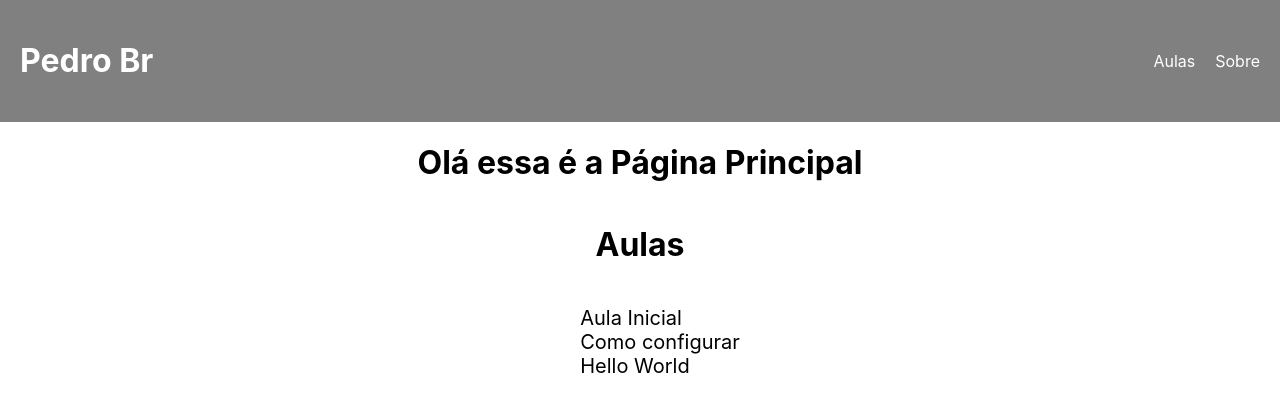
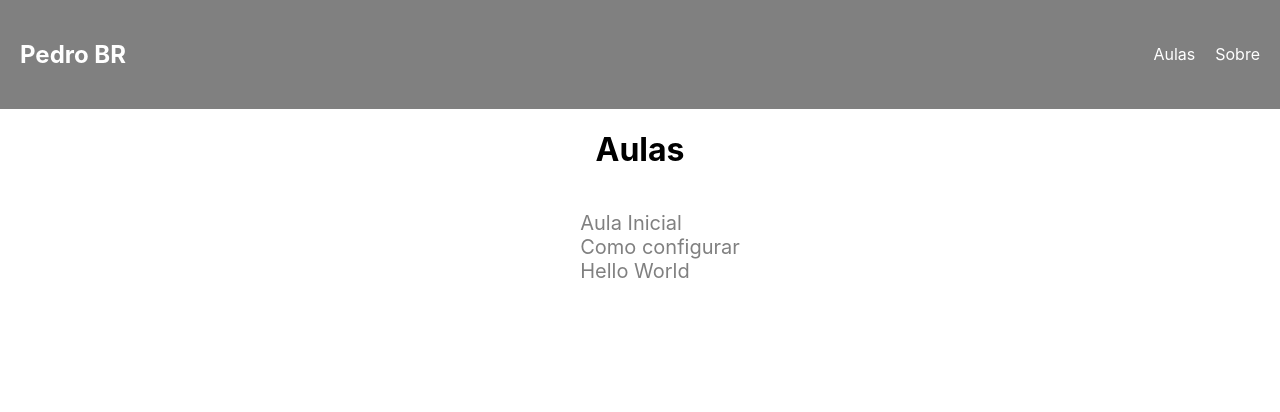
Before and after one commit to pedrogutierresbr/estudo-reactjs-curso-progbr, a React (Create React App) app in the folder react-router/: page /aulas in a window 1280 px wide. Shown: the top 412 px of the page. Built offline with nearby package versions, Linux system fonts and the light colour scheme.

Commit message:
adicionado hooks match para rotas

```diff
--- a/react-router/src/App.css
+++ b/react-router/src/App.css
@@ -33,3 +33,7 @@ a {
     flex-direction: column;
     align-items: center;
 }
+
+.link {
+    color: gray;
+}
--- a/react-router/src/App.js
+++ b/react-router/src/App.js
@@ -2,28 +2,38 @@ import "./App.css";
 import React from "react";
 
 import Home from "./components/Home";
+import Aula from "./components/Aula";
 import Aulas from "./components/Aulas";
 import Nav from "./components/Nav";
 import Sobre from "./components/Sobre";
 
 // BrowserRouter --> responsavel por gerenciar as rotas e saber o que cada uma deve fazer
 // Route --> Componente responsavel por criar uma rota
-import { BrowserRouter as Router, Route } from "react-router-dom";
+// Switch --> Verifica as rotas e a primeira vez que encontrar uma rota que encaixe com o path ele não olha mais o resto, não mostra mais nada
+import { BrowserRouter as Router, Route, Switch } from "react-router-dom";
 
 function App() {
     return (
         <Router>
             <div className="App">
                 <Nav />
-                <Route path="/">
-                    <Home />
-                </Route>
-                <Route path="/aulas">
-                    <Aulas />
-                </Route>
-                <Route path="/sobre">
-                    <Sobre />
-                </Route>
+                <Switch>
+                    <Route path="/sobre">
+                        <Sobre />
+                    </Route>
+                    <Route path="/aulas/:id">
+                        <Aula />
+                    </Route>
+                    <Route path="/aulas">
+                        <Aulas />
+                    </Route>
+                    <Route path="/">
+                        <Home />
+                    </Route>
+                    {/* <Route path="*">
+                        <div className="page"> Error 404 - Page not found</div>
+                    </Route> */}
+                </Switch>
             </div>
         </Router>
     );
--- a/react-router/src/Data.js
+++ b/react-router/src/Data.js
@@ -1,7 +1,7 @@
 const aulas = [
-    { id: 0, title: "Aula Inicial", desc: "Aula de apresentação" },
-    { id: 1, title: "Como configurar", desc: "Configurando area de trabalho" },
-    { id: 2, title: "Hello World", desc: "Fazzendo o primeiro programa" },
+    { id: 0, title: "Aula Inicial", desc: "Aula de apresentação do conteúdo" },
+    { id: 1, title: "Como configurar", desc: "Configurando o ambiente de trabalho" },
+    { id: 2, title: "Hello World", desc: "Fazzendo o primeiro exemplo" },
 ];
 
 export default aulas;
--- /dev/null
+++ b/react-router/src/components/Aula.js
@@ -0,0 +1,10 @@
+import React from "react";
+
+export default function Aula(props) {
+    return (
+        <div className="page">
+            <h1>Title</h1>
+            <h3>Desc</h3>
+        </div>
+    );
+}
--- a/react-router/src/components/Aulas.js
+++ b/react-router/src/components/Aulas.js
@@ -1,16 +1,29 @@
-import React from "react";
+import React, { useEffect } from "react";
+
+import { Link, useRouteMatch } from "react-router-dom";
 
 import data from "../Data";
 
 export default function Aulas(props) {
+    const match = useRouteMatch();
+    useEffect(() => {
+        console.log(match);
+    });
+
     return (
         <div className="page">
             <h1>Aulas</h1>
             <ul className="aulas">
                 {data.map((aula) => (
-                    <li key={aula.id}>{aula.title}</li>
+                    <li key={aula.id}>
+                        <Link to={`${match.url}${aula.id}`} className="link">
+                            {aula.title}
+                        </Link>
+                    </li>
                 ))}
             </ul>
         </div>
     );
 }
+
+//Sempre veja o console.log do match para saber qual o retorno do match.url para assim evitar erro de rota
--- a/react-router/src/components/Nav.js
+++ b/react-router/src/components/Nav.js
@@ -1,17 +1,22 @@
 import React from "react";
+
+// Link --> componente que permite a transição de paginas sem a necessidade de recarregamento da mesma, deixa a aplicação mais fluida (SPA)
+import { Link } from "react-router-dom";
 
 export default function Nav(props) {
     return (
-        <div className="nav">
-            <h1>Pedro Br</h1>
+        <nav className="nav">
+            <h1>
+                <Link to="/">Pedro BR</Link>
+            </h1>
             <ul className="nav-links">
-                <a href="/">
-                    <li>Aulas</li>
-                </a>
-                <a href="/">
-                    <li>Sobre</li>
-                </a>
+                <li>
+                    <Link to="/aulas">Aulas</Link>
+                </li>
+                <li>
+                    <Link to="/sobre">Sobre</Link>
+                </li>
             </ul>
-        </div>
+        </nav>
     );
 }
```
